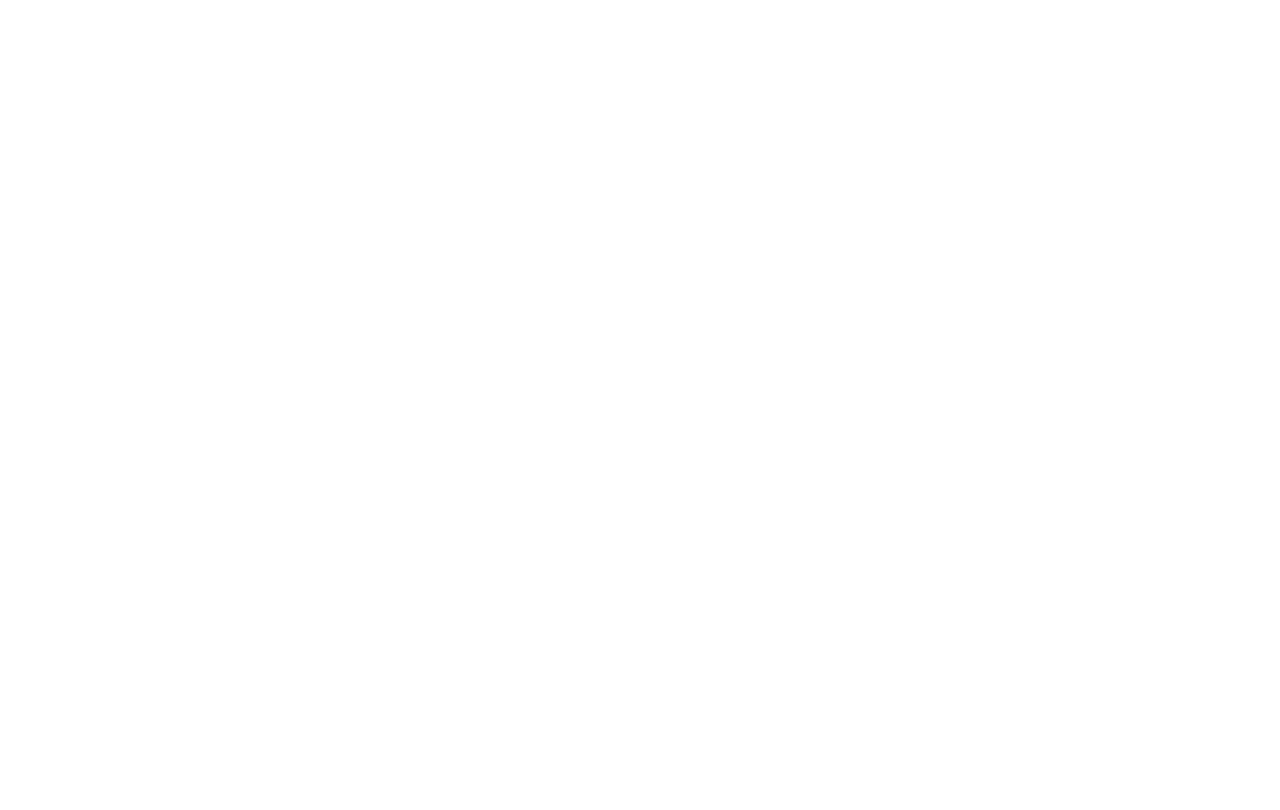
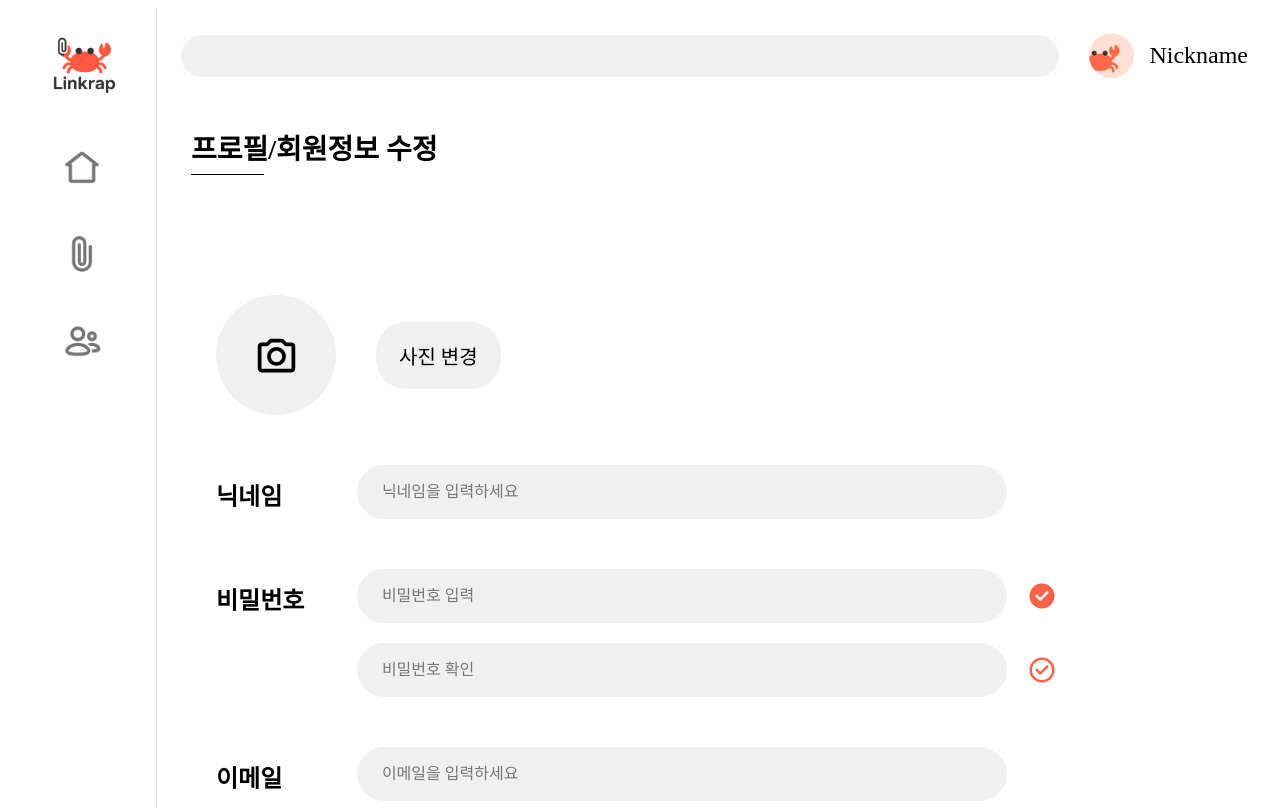
Before and after one commit to jxxxxxn/ECC_PJ_1, a React (Vite) app in the folder FE/: page /mypage/edit in a window 1280 px wide. Before the commit this address had no page. Shown: the top 810 px of the page. Built offline with nearby package versions, Linux system fonts and the light colour scheme.

Commit message:
[Feat] 회원 정보 수정 페이지 구현

```diff
--- a/FE/src/App.jsx
+++ b/FE/src/App.jsx
@@ -2,6 +2,7 @@
 import { Home, FriendList, LinkUpload, MyPage, Post, PostEdit } from "./pages";
 import { MainLayout } from "./components";
 import { Login, LoginOk, SignUp, SetNickname } from "./pages/login";
+import ProfileEdit from "./pages/mypage/ProfileEdit";
 
 const App = () => {
   return (
@@ -17,6 +18,7 @@
             <Route path="/linkupload" element={<LinkUpload />} />
             <Route path="/friendlist" element={<FriendList />} />
             <Route path="/mypage" element={<MyPage />} />
+            <Route path="/mypage/edit" element={<ProfileEdit />} />
             <Route path="/post/:id" element={<Post />} />
             <Route path="/post/edit/:id" element={<PostEdit />} />
           </Route>
--- /dev/null
+++ b/FE/src/pages/mypage/PfEditGeneral.jsx
@@ -0,0 +1,207 @@
+import styled from 'styled-components';
+import cameraIcon from '../../assets/icons/camera.svg';
+import checkedIcon from '../../assets/icons/CheckNick.png';
+import uncheckedIcon from '../../assets/icons/unchecked.png';
+
+// 전체 컨테이너
+const Container = styled.div`
+  width: 100%;
+  max-width: 800px;
+  padding: 100px 25px;
+  display: flex;
+  flex-direction: column;
+  justify-content: flex-start;
+  align-items: flex-start;
+  gap: 50px;
+`;
+
+// 입력 그룹 묶음
+const InputSection = styled.div`
+  width: 100%;
+  display: flex;
+  flex-direction: column;
+  gap: 50px;
+`;
+
+// 각 입력 필드 묶음 (닉네임, 이메일 등)
+const Field = styled.div`
+  width: 1000px;
+  display: flex;
+  flex-direction: row;
+  justify-content: flex-start;
+  gap: 12px;
+`;
+
+const Label = styled.label`
+  width: 150px;
+  padding-top: 12px;
+  font-size: 24px;
+  font-weight: 600;
+  font-family: 'Pretendard';
+  color: black;
+`;
+
+const InputField = styled.div`
+  display: flex;
+  justify-content: flex-start;
+  width: 1000px;
+  height: 54px;
+`;
+
+const InputWrapper = styled.input`
+  width: 600px;
+  height: 54px;
+  padding: 0 25px;
+  background: #F0F0F0;
+  border-radius: 30px;
+  border: none;
+  font-size: 16px;
+  font-family: 'Pretendard';
+  font-weight: 300;
+  color: black;
+
+  &::placeholder {
+    color: #767676;
+  }
+`;
+
+// 비밀번호 입력 섹션 (2개 필드)
+const PasswordSection = styled.div`
+  width: 1000px;
+  display: flex;
+  flex-direction: column;
+  justify-content: flex-start;
+  gap: 20px;
+`;
+
+const PasswordField = styled.div`
+  width: 800px;
+  display: flex;
+  flex-direcrtion: row;
+  align-items: center;
+  justify-content: flex-start;
+  position: relative;
+  gap: 20px;
+`;
+
+const PasswordInput = styled(InputWrapper)`
+  width: 600px;
+`;
+
+const Icon = styled.img`
+  width: 30px;
+  height: 30px;
+  border-radius: 50%;
+`;
+
+// 프로필 & 사진 변경
+const ProfileSection = styled.div`
+  width: 100%;
+  display: flex;
+  align-items: center;
+  gap: 40px;
+`;
+
+const ProfileImageWrapper = styled.div`
+  width: 120px;
+  height: 120px;
+  border-radius: 9999px;
+  background: #F0F0F0;
+  display: flex;
+  justify-content: center;
+  align-items: center;
+`;
+
+const ProfileImageIcon = styled.img`
+  width: 45px;
+  height: 45px;
+`;
+
+const ChangePhotoButton = styled.div`
+  background: #F0F0F0;
+  border-radius: 30px;
+  padding: 19px 23px;
+  display: flex;
+  align-items: center;
+  justify-content: center;
+`;
+
+const ChangePhotoText = styled.div`
+  font-size: 20px;
+  font-family: 'Pretendard';
+  font-weight: 500;
+  color: black;
+`;
+
+// 저장 버튼
+const SaveButton = styled.button`
+  background: #FFE3D7;
+  border-radius: 30px;
+  padding: 18px 30px;
+  display: flex;
+  justify-content: center;
+  align-items: center;
+  border: none;
+  cursor: pointer;
+`;
+
+const SaveText = styled.span`
+  color: #FF6148;
+  font-size: 20px;
+  font-family: 'Pretendard';
+  font-weight: 500;
+`;
+
+
+const PfEditGeneral = () => {
+  return (
+    <Container>
+      <InputSection>
+        <ProfileSection>
+          <ProfileImageWrapper>
+            <ProfileImageIcon src={cameraIcon} />
+          </ProfileImageWrapper>
+          <ChangePhotoButton>
+            <ChangePhotoText>사진 변경</ChangePhotoText>
+          </ChangePhotoButton>
+        </ProfileSection>
+
+        <Field>
+          <Label>닉네임</Label>
+          <InputField>
+            <InputWrapper placeholder="닉네임을 입력하세요" />
+          </InputField>
+        </Field>
+
+        <Field>
+          <Label>비밀번호</Label>
+          <PasswordSection>
+            <PasswordField>
+              <PasswordInput placeholder="비밀번호 입력" />
+              <Icon src={checkedIcon} />
+            </PasswordField>
+            <PasswordField>
+              <PasswordInput placeholder="비밀번호 확인" />
+              <Icon src={uncheckedIcon} />
+            </PasswordField>
+          </PasswordSection>
+        </Field>
+
+
+        <Field>
+          <Label>이메일</Label>
+          <InputField>
+            <InputWrapper placeholder="이메일을 입력하세요" />
+          </InputField>
+        </Field>
+      </InputSection>
+
+      <SaveButton>
+        <SaveText>저장</SaveText>
+      </SaveButton>
+    </Container>
+
+  );
+};
+
+export default PfEditGeneral;
--- /dev/null
+++ b/FE/src/pages/mypage/PfEditSocial.jsx
@@ -0,0 +1,212 @@
+import styled from 'styled-components';
+import cameraIcon from '../../assets/icons/camera.svg';
+import checkedIcon from '../../assets/icons/CheckNick.png';
+import uncheckedIcon from '../../assets/icons/unchecked.png';
+
+// 전체 컨테이너
+const Container = styled.div`
+  width: 100%;
+  max-width: 800px;
+  padding: 100px 25px;
+  display: flex;
+  flex-direction: column;
+  align-items: flex-start;
+  gap: 50px;
+`;
+
+// 입력 그룹 묶음
+const InputSection = styled.div`
+  width: 100%;
+  display: flex;
+  flex-direction: column;
+  gap: 50px;
+`;
+
+// 각 입력 필드 묶음 (닉네임, 이메일 등)
+const Field = styled.div`
+  width: 1000px;
+  display: flex;
+  flex-direction: row;
+  justify-content: flex-start;
+  gap: 12px;
+`;
+
+const Label = styled.label`
+  width: 150px;
+  padding-top: 12px;
+  font-size: 24px;
+  font-weight: 600;
+  font-family: 'Pretendard';
+  color: black;
+`;
+
+const InputField = styled.div`
+  display: flex;
+  justify-content: flex-start;
+  width: 1000px;
+  height: 54px;
+`;
+
+const InputWrapper = styled.input`
+  width: 600px;
+  height: 54px;
+  padding: 0 25px;
+  background: #F0F0F0;
+  border-radius: 30px;
+  border: none;
+  font-size: 16px;
+  font-family: 'Pretendard';
+  font-weight: 300;
+  color: black;
+
+  &::placeholder {
+    color: #000000;
+  }
+`;
+
+const NicknameInput = styled(InputWrapper)`
+  &::placeholder {
+    color: #767676;
+  }
+`;
+
+// 비밀번호 입력 섹션 (2개 필드)
+const PasswordSection = styled.div`
+  width: 1000px;
+  display: flex;
+  flex-direction: column;
+  justify-content: flex-start;
+  gap: 20px;
+`;
+
+const PasswordField = styled.div`
+  width: 800px;
+  display: flex;
+  flex-direcrtion: row;
+  align-items: center;
+  justify-content: flex-start;
+  position: relative;
+  gap: 20px;
+`;
+
+const PasswordInput = styled(InputWrapper)`
+  width: 600px;
+`;
+
+const Icon = styled.img`
+  width: 30px;
+  height: 30px;
+  border-radius: 50%;
+`;
+
+// 프로필 & 사진 변경
+const ProfileSection = styled.div`
+  width: 100%;
+  display: flex;
+  align-items: center;
+  gap: 40px;
+`;
+
+const ProfileImageWrapper = styled.div`
+  width: 120px;
+  height: 120px;
+  border-radius: 9999px;
+  background: #F0F0F0;
+  display: flex;
+  justify-content: center;
+  align-items: center;
+`;
+
+const ProfileImageIcon = styled.img`
+  width: 45px;
+  height: 45px;
+`;
+
+const ChangePhotoButton = styled.div`
+  background: #F0F0F0;
+  border-radius: 30px;
+  padding: 19px 23px;
+  display: flex;
+  align-items: center;
+  justify-content: center;
+`;
+
+const ChangePhotoText = styled.div`
+  font-size: 20px;
+  font-family: 'Pretendard';
+  font-weight: 500;
+  color: black;
+`;
+
+// 저장 버튼
+const SaveButton = styled.button`
+  background: #FFE3D7;
+  border-radius: 30px;
+  padding: 18px 30px;
+  display: flex;
+  justify-content: center;
+  align-items: center;
+  border: none;
+  cursor: pointer;
+`;
+
+const SaveText = styled.span`
+  color: #FF6148;
+  font-size: 20px;
+  font-family: 'Pretendard';
+  font-weight: 500;
+`;
+
+
+const PfEditSocial = () => {
+  return (
+    <Container>
+      <InputSection>
+        <ProfileSection>
+          <ProfileImageWrapper>
+            <ProfileImageIcon src={cameraIcon} />
+          </ProfileImageWrapper>
+          <ChangePhotoButton>
+            <ChangePhotoText>사진 변경</ChangePhotoText>
+          </ChangePhotoButton>
+        </ProfileSection>
+
+        <Field>
+          <Label>닉네임</Label>
+          <InputField>
+            <NicknameInput placeholder="닉네임을 입력하세요" />
+          </InputField>
+        </Field>
+
+        <Field>
+          <Label>비밀번호</Label>
+          <PasswordSection>
+            <PasswordField>
+              <PasswordInput placeholder="소셜 로그인은 해당 사이트에서 비밀번호를 변경할 수 없습니다" />
+              <Icon src={checkedIcon} />
+            </PasswordField>
+            <PasswordField>
+              <PasswordInput placeholder="소셜 로그인은 해당 사이트에서 비밀번호를 변경할 수 없습니다" />
+              <Icon src={uncheckedIcon} />
+            </PasswordField>
+          </PasswordSection>
+        </Field>
+
+
+        <Field>
+          <Label>이메일</Label>
+          <InputField>
+            <InputWrapper placeholder="소셜 로그인은 해당 사이트에서 이메일을 변경할 수 없습니다" />
+          </InputField>
+        </Field>
+      </InputSection>
+
+      <SaveButton>
+        <SaveText>저장</SaveText>
+      </SaveButton>
+    </Container>
+
+  );
+};
+
+export default PfEditSocial;
--- a/FE/src/pages/mypage/ProfileCard.jsx
+++ b/FE/src/pages/mypage/ProfileCard.jsx
@@ -1,4 +1,5 @@
 import styled from "styled-components";
+import { useParams, Link } from "react-router-dom";
 import profile from "../../assets/profile.jpg";
 
 
@@ -72,7 +73,7 @@
 /* ===== MyPageCard 컴포넌트 ===== */
 export default function ProfileCard() {
   const email = "email: ewha12345678@ewha.ac.kr";
-  const Id = "ID_is_ewhawuniv"
+  const userId = "ID_is_ewhawuniv"
 
   return (
       <ProfileWrapper>
@@ -81,10 +82,14 @@
           <ProfileImage src={profile} alt="프로필" />
           <ProfileTextGroup>
             <EmailText>{email}</EmailText>
-            <IdText>{Id}</IdText>
+            <IdText>{userId}</IdText>
           </ProfileTextGroup>
         </ProfileInfoGroup>
-        <ProfileButton>프로필/회원정보 수정</ProfileButton>
+        <Link to={`/mypage/edit`} style={{ textDecoration: `none` }}>
+          <ProfileButton>
+            프로필/회원정보 수정
+          </ProfileButton>
+        </Link>
       </ProfileWrapper>
   );
 }
--- /dev/null
+++ b/FE/src/pages/mypage/ProfileEdit.jsx
@@ -0,0 +1,26 @@
+import { PageHeader } from "../../components/PageHeader";
+import PfEditGeneral from "./PfEditGeneral";
+import PfEditSocial from "./PfEditSocial";
+
+export default function ProfileEdit() {
+    const id = '1'; // 기본 일반 로그인 id 고정
+    const loginType = id === '2' ? "social" : "general";
+
+    return (
+        <div
+        style={{
+            padding: 10,
+            width: "100%",
+            height: "100%",
+            display: "flex",
+            flexDirection: "column",
+            gap: "15px",
+        }}
+        >
+            <PageHeader title="프로필/회원정보 수정" />
+
+            {loginType === "general" && <PfEditGeneral />}
+            {loginType === "social" && <PfEditSocial />}
+        </div>
+    );
+};
--- a/FE/src/pages/mypage/index.js
+++ b/FE/src/pages/mypage/index.js
@@ -1 +1,3 @@
 export { MyPage } from "./mypage";
+export { default as PfEditGeneral } from "./PfEditGeneral";
+export { default as PfEditSocial } from "./PfEditSocial";
```
Also changed, not shown: FE/src/assets/icons/camera.svg (added).
